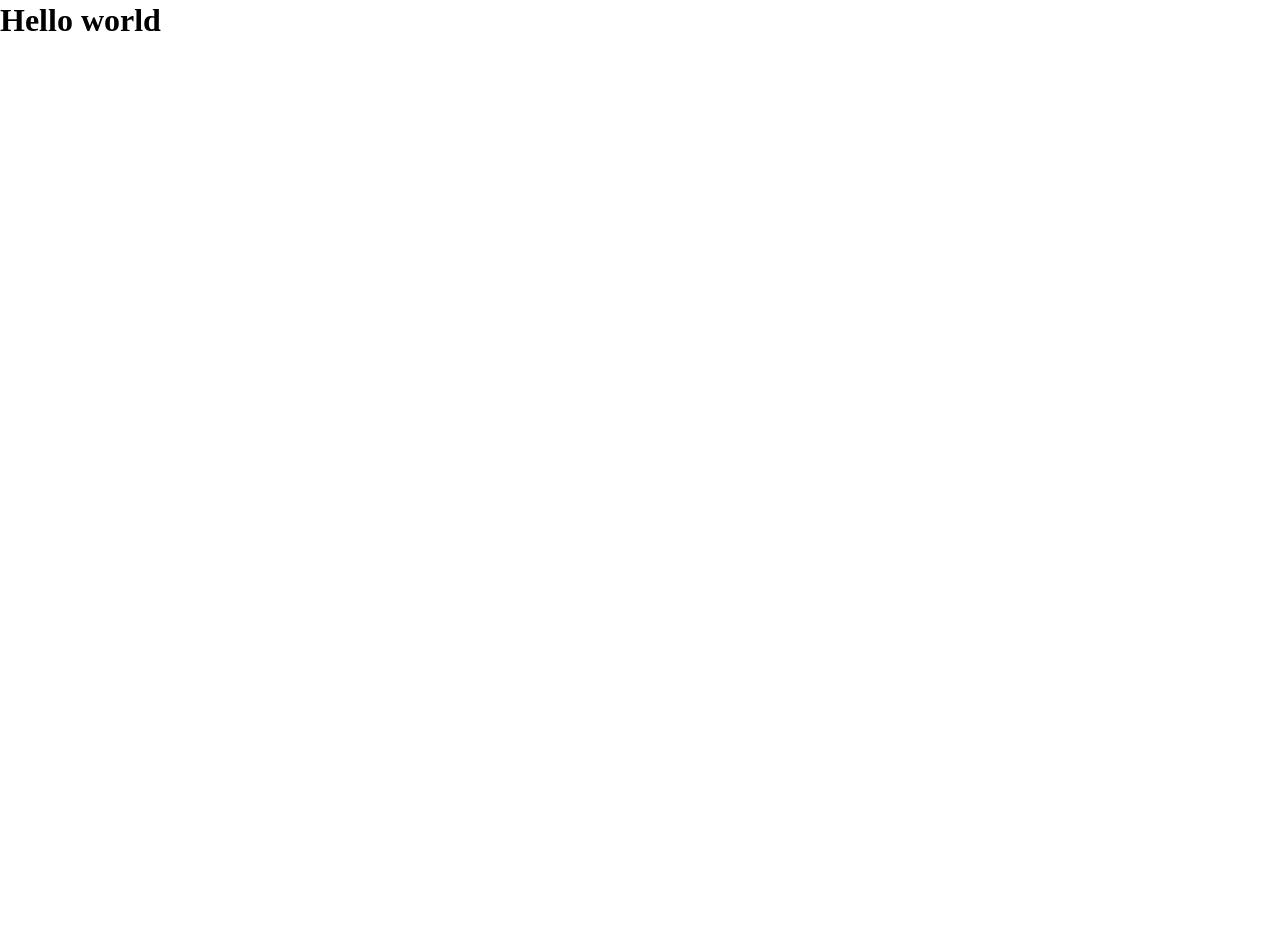
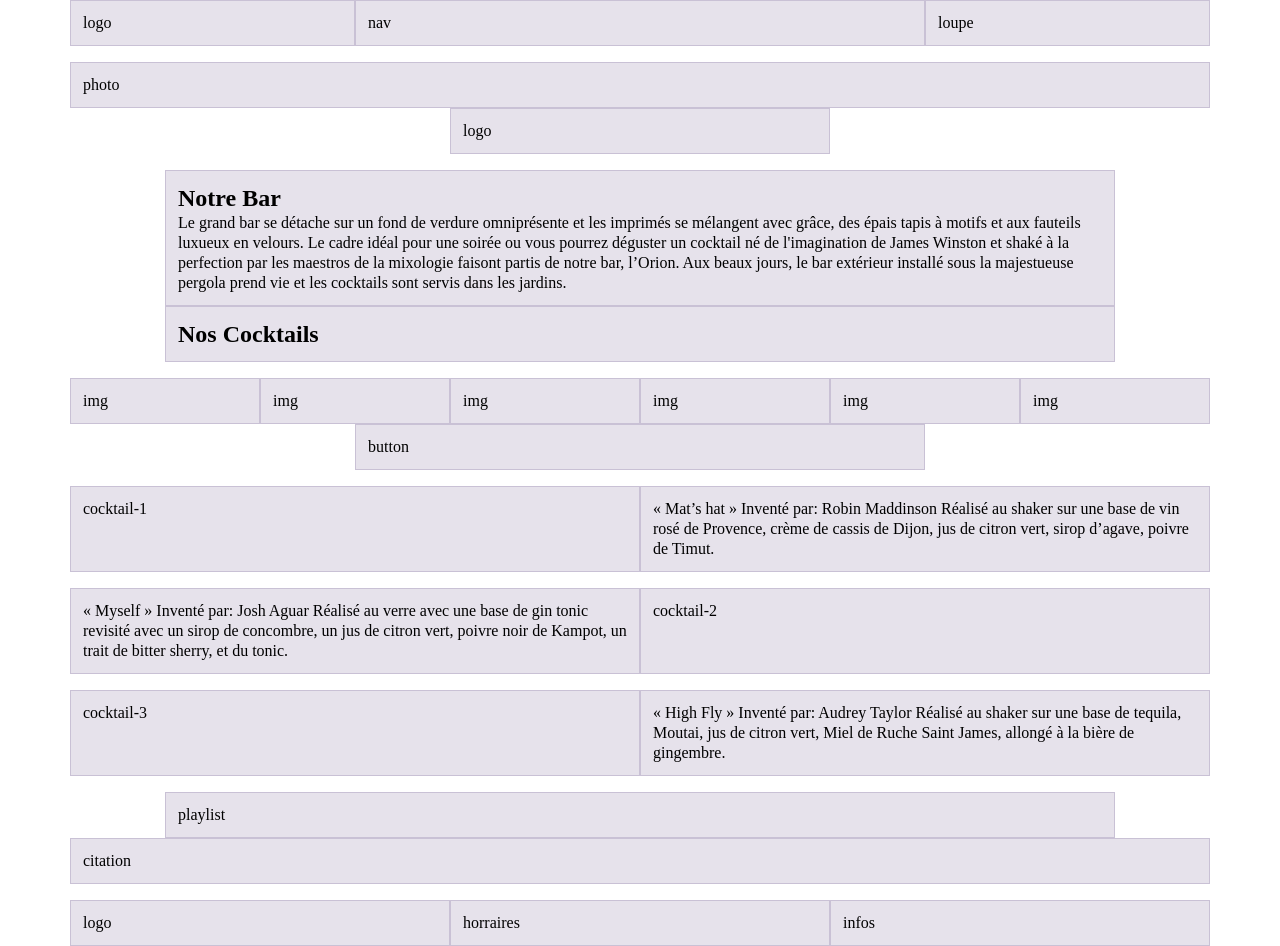
Before and after one commit to mariareisfrancisco/Orion-bar, a website built with Parcel: page src/index.html in a window 1280 px wide. Before the commit the page ends 800 px from the top, so only its background shows below. Built offline with nearby package versions, Linux system fonts and the light colour scheme.

Commit message:
grille installé

```diff
--- a/package.json
+++ b/package.json
@@ -15,7 +15,7 @@
   "license": "ISC",
   "homepage": "https://github.com/eikon-frontend/starterkit",
   "parcel-namer-rewrite": {
-    "developmentDisable" : true,
+    "developmentDisable": true,
     "rules": {
       "(.*)\\.(css)": "css/$1.$2",
       "(.*)\\.(js)": "js/$1.$2",
@@ -24,10 +24,14 @@
     }
   },
   "devDependencies": {
+    "@parcel/transformer-sass": "^2.6.2",
     "parcel": "^2.6.2",
     "parcel-namer-rewrite": "^2.0.0-rc.2",
     "posthtml-include": "^1.7.1",
     "rimraf": "^3.0.2",
     "sass": "^1.42.1"
+  },
+  "dependencies": {
+    "bootstrap": "^5.2.3"
   }
 }
--- a/src/index.html
+++ b/src/index.html
@@ -7,8 +7,83 @@
     <link rel="stylesheet" href="scss/main.scss" />
   </head>
   <body>
-    <h1>Hello world</h1>
-
+    <div class="container">
+      <div class="row">
+        <div class="col-12 col-md-3">logo</div>
+        <div class="col-12 col-md-6">nav</div>
+        <div class="col-12 col-md-3">loupe</div>
+      </div>
+      <div class="row">
+        <div class="col-12">photo</div>
+        <div class="col-12 col-lg-4 offset-lg-4">logo</div>
+      </div>
+      <div class="row">
+        <div class="col-12 col-lg-10 offset-lg-1">
+          <h2>Notre Bar</h2>
+          <p>
+            Le grand bar se détache sur un fond de verdure omniprésente et les
+            imprimés se mélangent avec grâce, des épais tapis à motifs et aux
+            fauteils luxueux en velours. Le cadre idéal pour une soirée ou vous
+            pourrez déguster un cocktail né de l'imagination de James Winston et
+            shaké à la perfection par les maestros de la mixologie faisont
+            partis de notre bar, l’Orion. Aux beaux jours, le bar extérieur
+            installé sous la majestueuse pergola prend vie et les cocktails sont
+            servis dans les jardins.
+          </p>
+        </div>
+        <div class="col-12 col-lg-10 offset-lg-1">
+          <h2>Nos Cocktails</h2>
+        </div>
+      </div>
+      <div class="row">
+        <div class="col-6 col-lg-2">img</div>
+        <div class="col-6 col-lg-2">img</div>
+        <div class="col-6 col-lg-2">img</div>
+        <div class="col-6 col-lg-2">img</div>
+        <div class="col-6 col-lg-2">img</div>
+        <div class="col-6 col-lg-2">img</div>
+        <div class="col-12 col-md-6 offset-md-3">button</div>
+      </div>
+      <div class="row">
+        <div class="col-12 col-md-6">cocktail-1</div>
+        <div class="col-12 col-md-6">
+          <p>
+            « Mat’s hat » Inventé par: Robin Maddinson Réalisé au shaker sur une
+            base de vin rosé de Provence, crème de cassis de Dijon, jus de
+            citron vert, sirop d’agave, poivre de Timut.
+          </p>
+        </div>
+      </div>
+      <div class="row">
+        <div class="col-12 col-md-6 order-md-2">cocktail-2</div>
+        <div class="col-12 col-md-6 order-1">
+          <p>
+            « Myself » Inventé par: Josh Aguar Réalisé au verre avec une base de
+            gin tonic revisité avec un sirop de concombre, un jus de citron
+            vert, poivre noir de Kampot, un trait de bitter sherry, et du tonic.
+          </p>
+        </div>
+      </div>
+      <div class="row">
+        <div class="col-12 col-md-6">cocktail-3</div>
+        <div class="col-12 col-md-6">
+          <p>
+            « High Fly » Inventé par: Audrey Taylor Réalisé au shaker sur une
+            base de tequila, Moutai, jus de citron vert, Miel de Ruche Saint
+            James, allongé à la bière de gingembre.
+          </p>
+        </div>
+      </div>
+      <div class="row">
+        <div class="col-12 col-lg-10 offset-lg-1">playlist</div>
+        <div class="col-12">citation</div>
+      </div>
+      <div class="row">
+        <div class="col-12 col-lg-4 order-1 order-lg-2">horraires</div>
+        <div class="col-12 col-lg-4 order-2 order-lg-1">logo</div>
+        <div class="col-12 col-lg-4 order-3">infos</div>
+      </div>
+    </div>
     <script src="js/main.js" type="module"></script>
   </body>
 </html>
--- a/src/scss/main.scss
+++ b/src/scss/main.scss
@@ -1,3 +1,4 @@
+@import "bootstrap/scss/bootstrap-grid";
 /* ====================================
 // css variables
 // ==================================== */
@@ -39,6 +40,18 @@ video {
   vertical-align: middle;
 }
 
+.row + .row {
+  margin-top: 16px;
+}
+
+.row > .col,
+.row > [class^="col-"] {
+  padding-top: 12px;
+  padding-bottom: 12px;
+  background-color: rgba(86, 61, 124, 0.15);
+  border: 1px solid rgba(86, 61, 124, 0.2);
+}
+
 /* ====================================
 // base rules
 // ==================================== */
```
Also changed, not shown: 1 other file.
